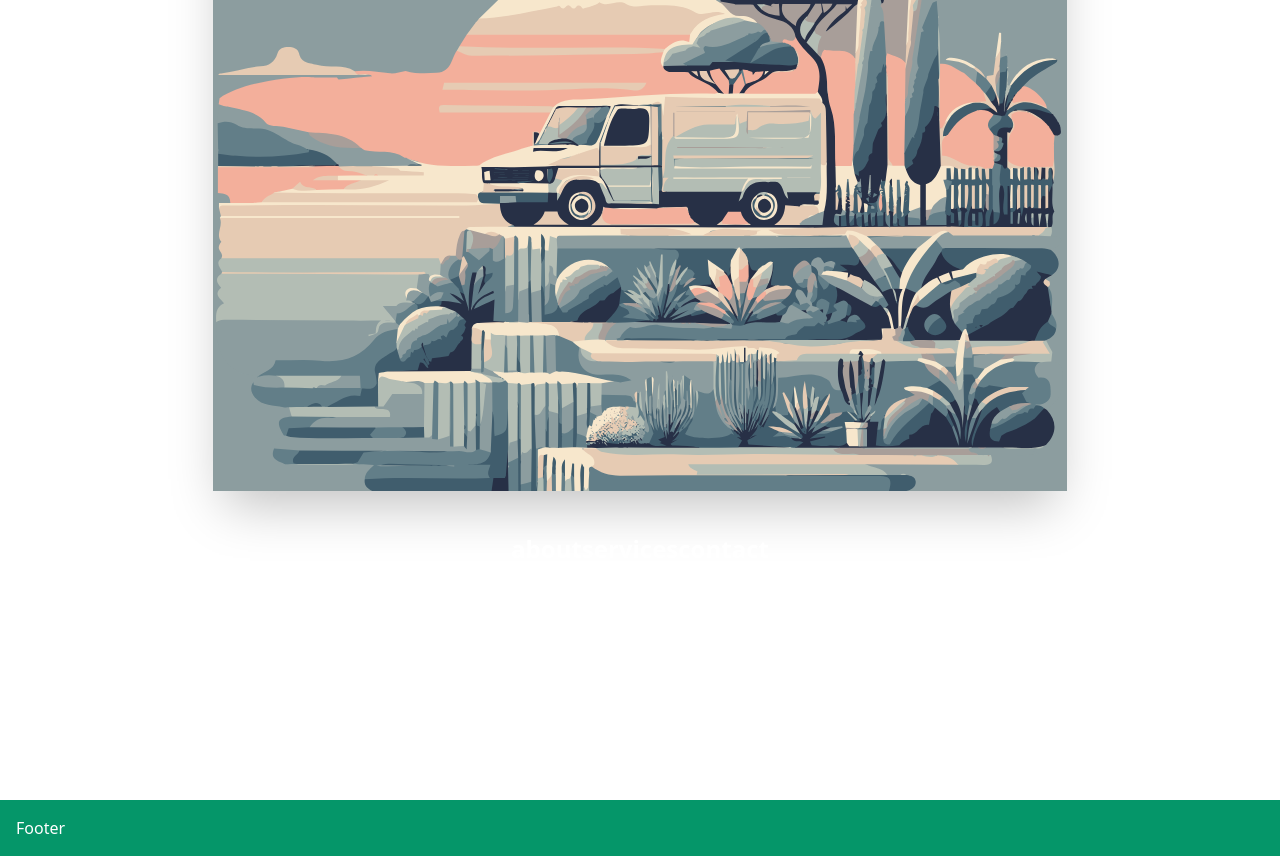
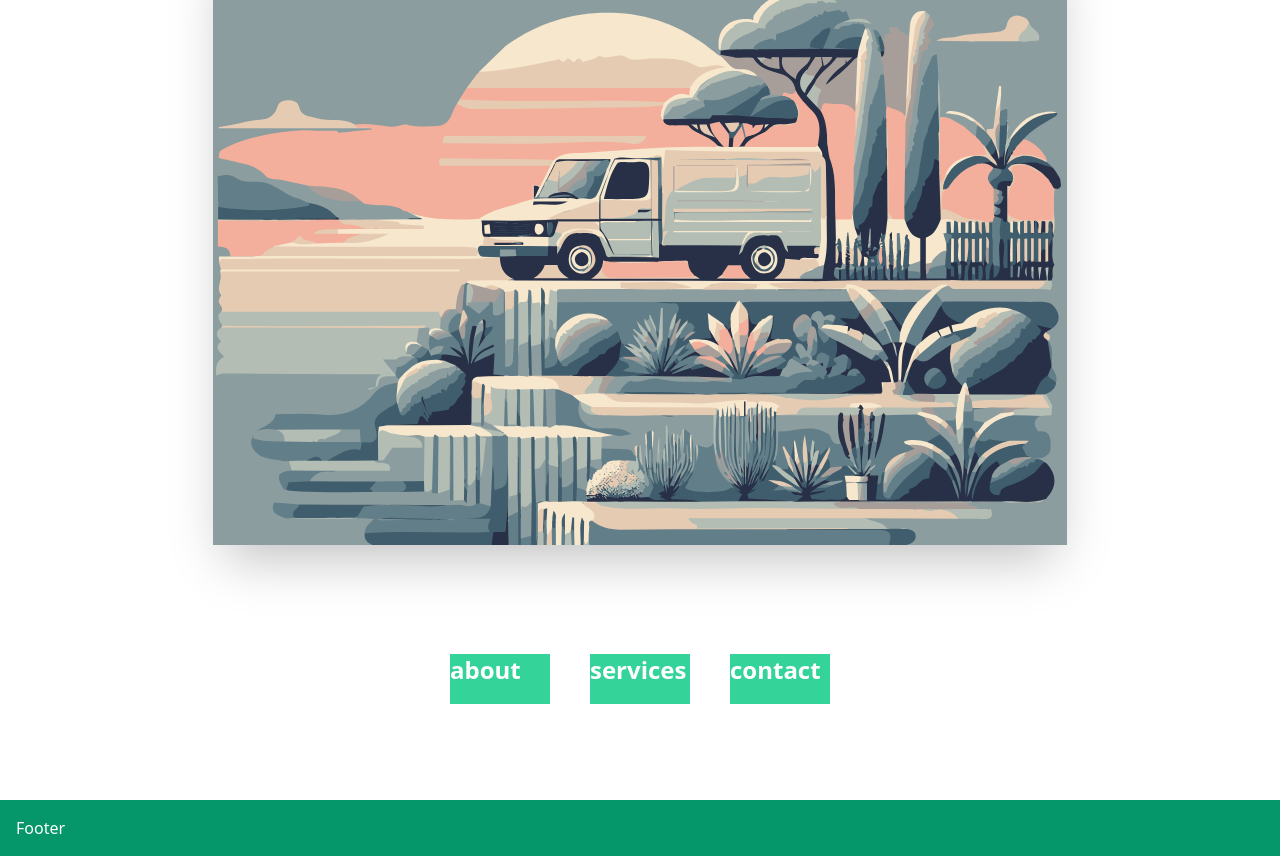
Before and after one commit to F00sh/rast, a Nuxt app: page / in a window 1280 px wide. Built offline with nearby package versions, Linux system fonts and the light colour scheme.

Commit message:
novi header sve isponova

```diff
--- a/app.vue
+++ b/app.vue
@@ -4,6 +4,10 @@
     <NuxtLayout>
     <NuxtPage />
     </NuxtLayout>
+    <ScrollButton />
   </div>
 </template>
-<script></script>
+<script>
+import ScrollButton from './components/ScrollButton.vue';
+
+</script>
--- a/components/Footer.vue
+++ b/components/Footer.vue
@@ -1,5 +1,5 @@
 <template>
-  <div class="w-screen bg-emerald-600 text-white p-4">
+  <div class="w-full bg-emerald-600 text-white p-4">
     <h1>Footer</h1>
   </div>
 </template>
--- a/components/Header.vue
+++ b/components/Header.vue
@@ -1,13 +1,14 @@
 <template>
   <div class="w-full h-screen flex flex-col items-center justify-start">
-    <div class="w-full h-2/3 flex flex-col items-center justify-center">
-      <img src="/img/header_img.svg" alt="Header" class="-z-40 w-8/12 h-max object-cover mb-40 shadow-2xl">
+    <div class="flex flex-col items-center justify-center w-full h-full">
+      <img src="/img/header_img.svg" alt="Header"
+           class="-z-40 w-full md:w-10/12 lg:w-8/12 h-full object-cover mb-40 md:mb-60 lg:mb-80 shadow-2xl">
     </div>
 
-    <ul class="flex flex-row text-white text-2xl font-bold">
-      <li>about</li>
-      <li>services</li>
-      <li>contact</li>
+    <ul class="absolute flex flex-row items-end justify-center h-full w-full pb-24 text-white text-2xl font-bold">
+      <li class="bg-emerald-400 w-[100px] h-[50px] mx-5">about</li>
+      <li class="bg-emerald-400 w-[100px] h-[50px] mx-5">services</li>
+      <li class="bg-emerald-400 w-[100px] h-[50px] mx-5">contact</li>
     </ul>
   </div>
 </template>
--- /dev/null
+++ b/components/ScrollButton.vue
@@ -0,0 +1,48 @@
+<template>
+    <!-- Only show the button if not at bottom -->
+    <button
+      v-if="!isAtBottom"
+      class="fixed bottom-8 right-8
+             w-12 h-12
+             rounded-full
+             bg-blue-500 text-white
+             shadow-md
+             flex items-center justify-center
+             transition-opacity"
+    >
+      <!-- Simple downward triangle icon -->
+      <svg
+        xmlns="http://www.w3.org/2000/svg"
+        class="w-6 h-6"
+        fill="currentColor"
+        viewBox="0 0 24 24"
+      >
+        <path d="M12 16l-8-8h16l-8 8z" />
+      </svg>
+    </button>
+  </template>
+
+  <script setup>
+  import { ref, onMounted, onUnmounted } from 'vue'
+
+  const isAtBottom = ref(false)
+
+  function checkIfAtBottom() {
+    // window.scrollY: current vertical scroll position
+    // window.innerHeight: viewport height
+    // document.documentElement.scrollHeight: total height of the document
+    const scrolled = window.scrollY + window.innerHeight
+    const total = document.documentElement.scrollHeight
+    // If we've reached (or very near) the bottom, hide the button
+    isAtBottom.value = scrolled >= total - 2
+  }
+
+  onMounted(() => {
+    window.addEventListener('scroll', checkIfAtBottom)
+    checkIfAtBottom() // in case page is already short or loaded at bottom
+  })
+
+  onUnmounted(() => {
+    window.removeEventListener('scroll', checkIfAtBottom)
+  })
+  </script>
```
